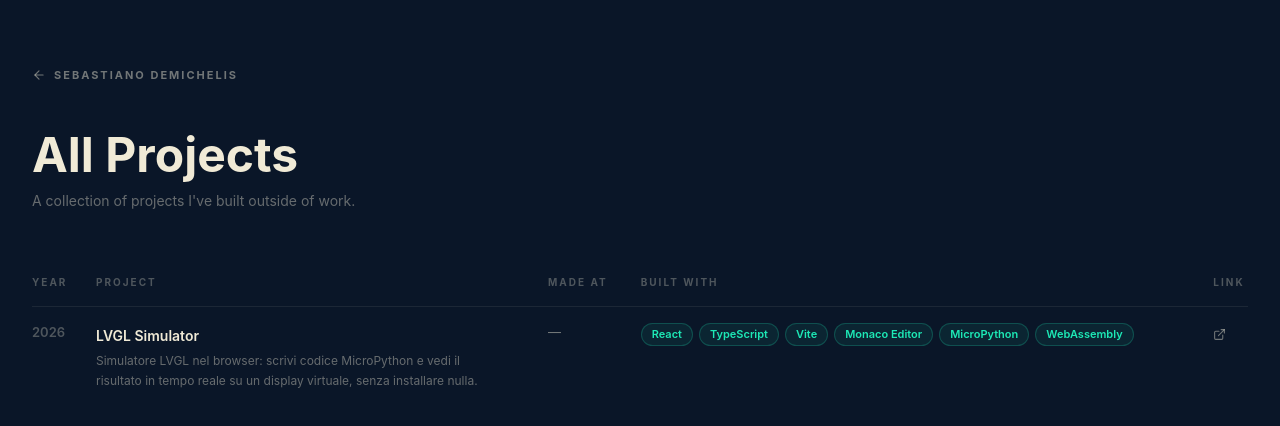
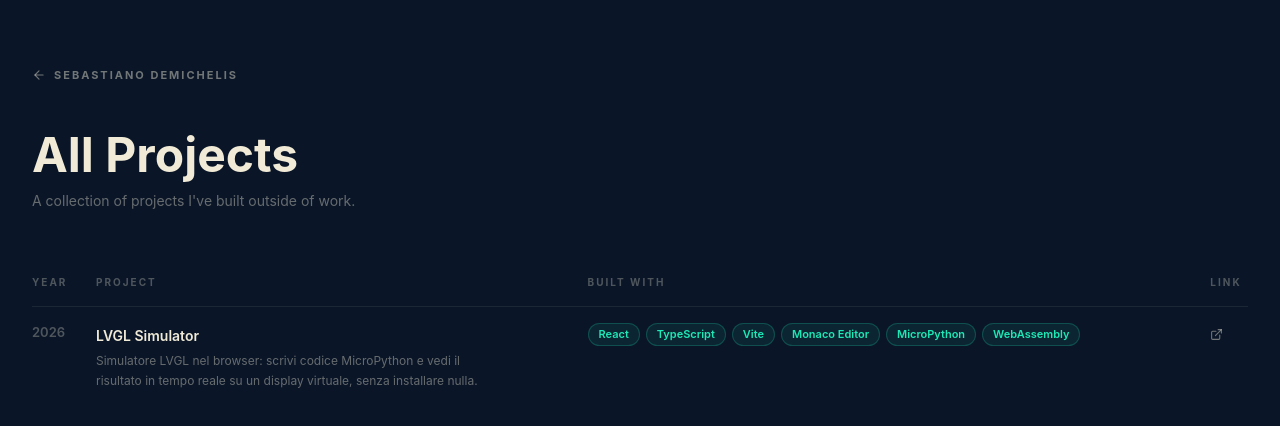
Before and after one commit to deeeemiss/portfolio, a React (Vite) app: page /archive in a window 1280 px wide. Shown: the top 426 px of the page. Built offline with nearby package versions, Linux system fonts and the light colour scheme; no server answers.

Commit message:
feat(archive): remove 'Made at' column from table

```diff
--- a/src/pages/ArchivePage.tsx
+++ b/src/pages/ArchivePage.tsx
@@ -27,7 +27,6 @@ export function ArchivePage() {
           <tr className="text-left">
             <th className="text-[10px] font-bold uppercase tracking-[2px] text-text-primary/30 pb-4 pr-6 w-16">{t('archive.col_year')}</th>
             <th className="text-[10px] font-bold uppercase tracking-[2px] text-text-primary/30 pb-4 pr-6">{t('archive.col_project')}</th>
-            <th className="text-[10px] font-bold uppercase tracking-[2px] text-text-primary/30 pb-4 pr-6 hidden md:table-cell">{t('archive.col_made_at')}</th>
             <th className="text-[10px] font-bold uppercase tracking-[2px] text-text-primary/30 pb-4 pr-6 hidden sm:table-cell">{t('archive.col_built_with')}</th>
             <th className="text-[10px] font-bold uppercase tracking-[2px] text-text-primary/30 pb-4">{t('archive.col_link')}</th>
           </tr>
@@ -48,9 +47,6 @@ export function ArchivePage() {
                 <p className="text-[12px] text-text-primary/40 mt-1 leading-relaxed max-w-sm">
                   {isEn ? (project.descriptionEn ?? project.description) : project.description}
                 </p>
-              </td>
-              <td className="py-4 pr-6 text-[13px] text-text-primary/45 align-top hidden md:table-cell whitespace-nowrap">
-                {project.madeAt ?? '—'}
               </td>
               <td className="py-4 pr-6 align-top hidden sm:table-cell">
                 <div className="flex flex-wrap gap-1.5">
```
